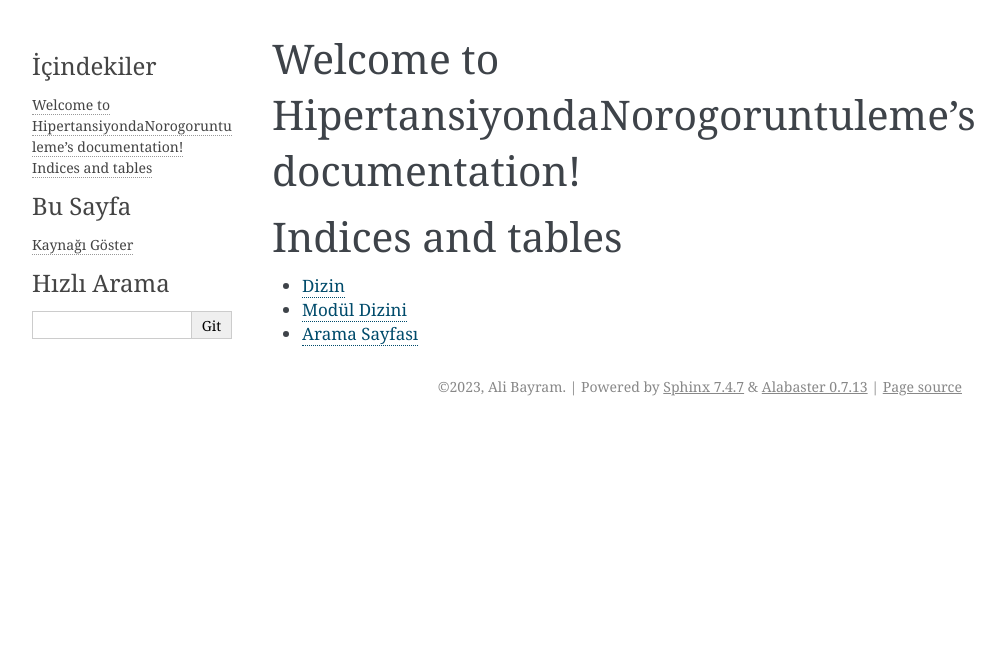
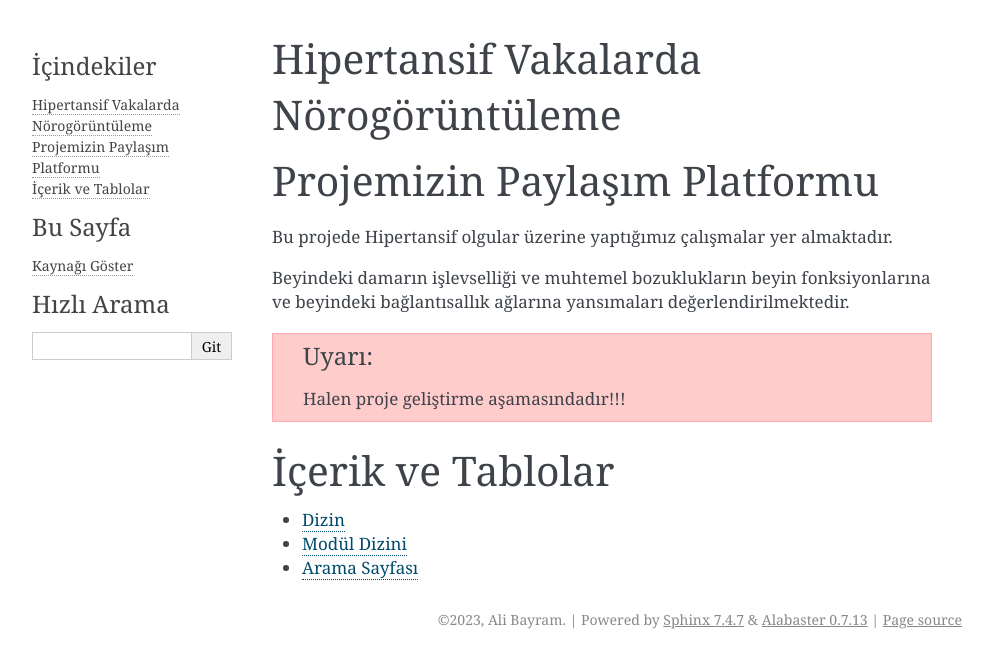
Before and after one commit to benalibayram/HipertansiyondaNorogoruntuleme, a Sphinx documentation site: the page built from docs/source/index.rst, in a window 1280 px wide. Shown: the top 668 px of the page, without its empty margins (148-1153 px from the left). Built offline with Sphinx 7.4.7, drawn with Linux system fonts in a browser that asks for light colours.

Commit message:
minor edits

```diff
--- a/README.rst
+++ b/README.rst
@@ -1,9 +1,6 @@
-Template for the Read the Docs tutorial
+Projemizin Paylaşım Platformu
 =======================================
 
-This GitHub template includes fictional Python library
-with some basic Sphinx docs.
+Bu projede Hipertansif olgular üzerine yaptığımız çalışmalar yer almaktadır.
 
-Read the tutorial here:
-
-https://docs.readthedocs.io/en/stable/tutorial/
+Beyindeki damarın işlevselliği ve muhtemel bozuklukların beyin fonksiyonlarına ve beyindeki bağlantısallık ağlarına yansımaları değerlendirilmektedir.
--- a/docs/source/index.rst
+++ b/docs/source/index.rst
@@ -3,16 +3,19 @@
    You can adapt this file completely to your liking, but it should at least
    contain the root `toctree` directive.
 
-Welcome to HipertansiyondaNorogoruntuleme's documentation!
+Hipertansif Vakalarda Nörogörüntüleme
 ==========================================================
 
 .. toctree::
    :maxdepth: 2
    :caption: Contents:
 
+.. include:: ../../README.rst
 
+.. warning::
+   Halen proje geliştirme aşamasındadır!!!
 
-Indices and tables
+İçerik ve Tablolar
 ==================
 
 * :ref:`genindex`
```
